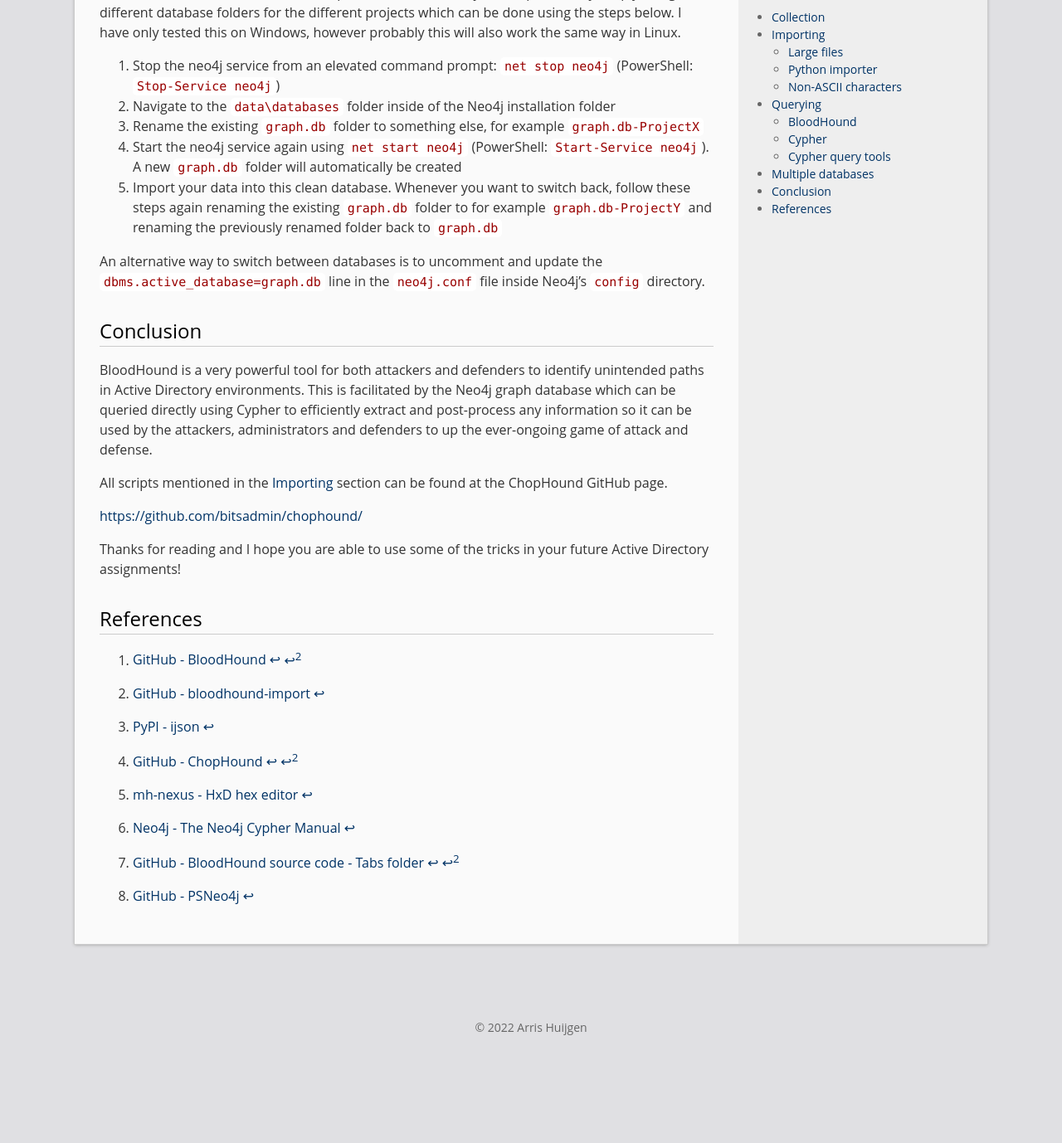
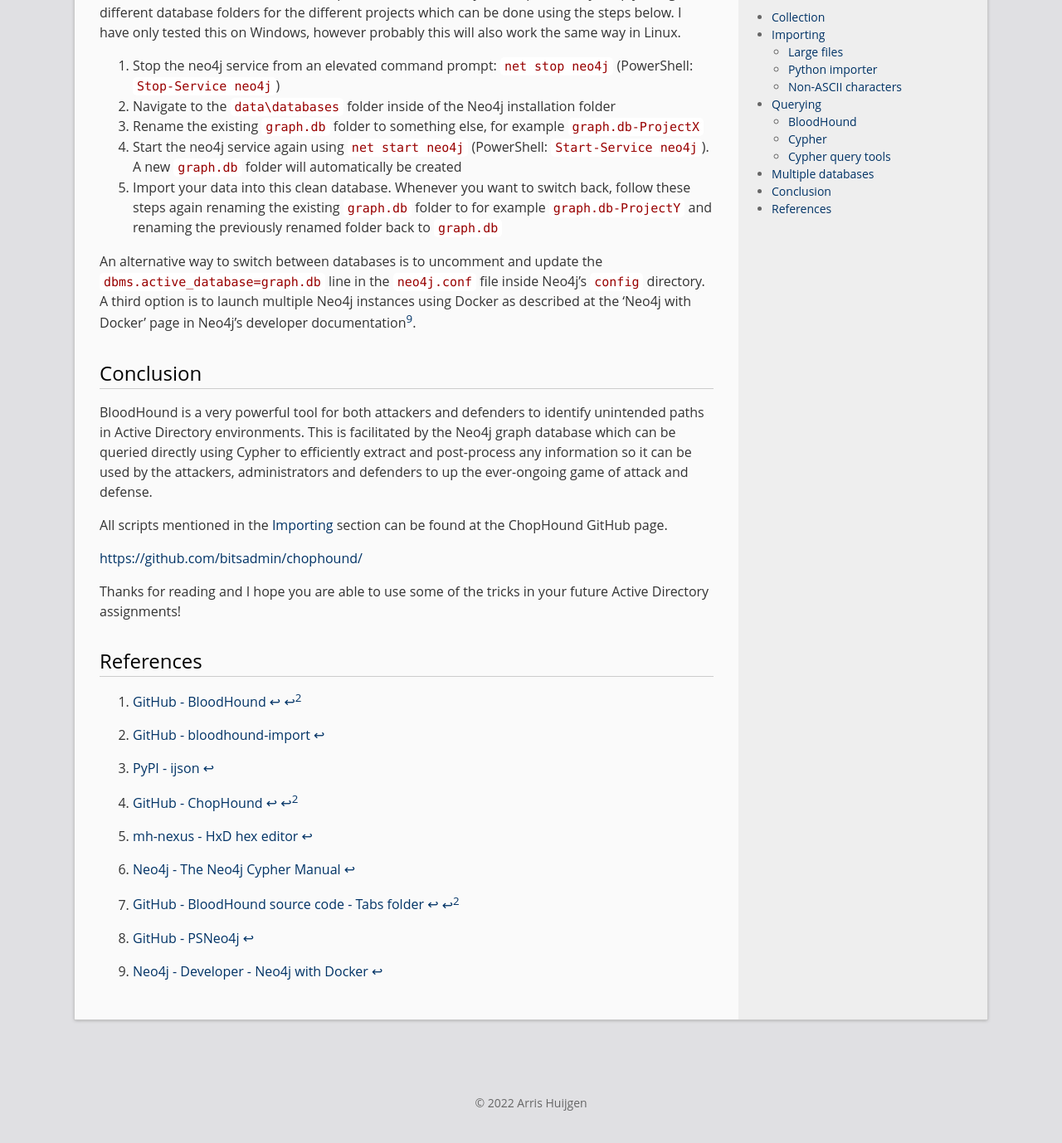
Before and after one commit to bitsadmincom/bitsadminblog.github.io, a Jekyll site: the page built from _posts/2022-06-27-large-bloodhound.md, in a window 1280 px wide and 1400 px high, scrolled down 11513 px. Shown: the top 1378 px of the window at 83% size. Built offline with Jekyll 4.4.1, drawn with Linux system fonts in a browser that asks for light colours; before the commit the page ends 12822 px from its top, so only the background shows below that.

Commit message:
Added 3rd option to have multiple Neo4j databases

```diff
--- a/_posts/2022-06-27-large-bloodhound.md
+++ b/_posts/2022-06-27-large-bloodhound.md
@@ -33,7 +33,7 @@
 
 | Tool | Language | Url | Notes |
 | ---- | -------- | --- | ----- |
-| SharpHound | .NET 4 executable | [https://github.com/BloodHoundAD/SharpHound/](https://github.com/BloodHoundAD/SharpHound/) | Also possible to be executed in-memory using Cobalt Strike, check @william_knows' [blog post](https://williamknowles.io/fetching-sharphound-data-entirely-in-memory-no-dropped-zip-or-json-files-using-bof-net-and-cobalt-strike/) |
+| SharpHound | .NET 4 executable | [https://github.com/BloodHoundAD/SharpHound/](https://github.com/BloodHoundAD/SharpHound/){:target="_blank"} | Also possible to be executed in-memory using Cobalt Strike, check @william_knows' [blog post](https://williamknowles.io/fetching-sharphound-data-entirely-in-memory-no-dropped-zip-or-json-files-using-bof-net-and-cobalt-strike/) |
 | AzureHound | PowerShell | [https://github.com/BloodHoundAD/AzureHound/](https://github.com/BloodHoundAD/AzureHound/) | Specifically for Azure environments, outside of the scope of this article |
 | SharpHound.ps1 | PowerShell | [https://github.com/BloodHoundAD/BloodHound/](https://github.com/BloodHoundAD/BloodHound/) | Available from the `Collectors` folder. Using PowerShell reflectively loads the embedded SharpHound.exe .NET executable. It exposes the `Invoke-BloodHound` function which calls the main function of the SharpHound binary. |
 | SharpHound.py | Python | [https://github.com/fox-it/BloodHound.py/](https://github.com/fox-it/BloodHound.py/) | Python version of SharpHound |
@@ -242,7 +242,7 @@
 4. Start the neo4j service again using `net start neo4j` (PowerShell: `Start-Service neo4j`). A new `graph.db` folder will automatically be created
 5. Import your data into this clean database. Whenever you want to switch back, follow these steps again renaming the existing `graph.db` folder to for example `graph.db-ProjectY` and renaming the previously renamed folder back to `graph.db`
 
-An alternative way to switch between databases is to uncomment and update the `dbms.active_database=graph.db` line in the `neo4j.conf` file inside Neo4j's `config` directory.
+An alternative way to switch between databases is to uncomment and update the `dbms.active_database=graph.db` line in the `neo4j.conf` file inside Neo4j's `config` directory. A third option is to launch multiple Neo4j instances using Docker as described at the 'Neo4j with Docker' page in Neo4j's developer documentation[^9].
 
 
 # Conclusion
@@ -264,3 +264,4 @@
 [^6]: [Neo4j - The Neo4j Cypher Manual](https://neo4j.com/docs/cypher-manual/)
 [^7]: [GitHub - BloodHound source code - Tabs folder](https://github.com/BloodHoundAD/BloodHound/blob/master/src/components/SearchContainer/Tabs/)
 [^8]: [GitHub - PSNeo4j](https://github.com/RamblingCookieMonster/PSNeo4j)
+[^9]: [Neo4j - Developer - Neo4j with Docker](https://neo4j.com/developer/docker/)
```
